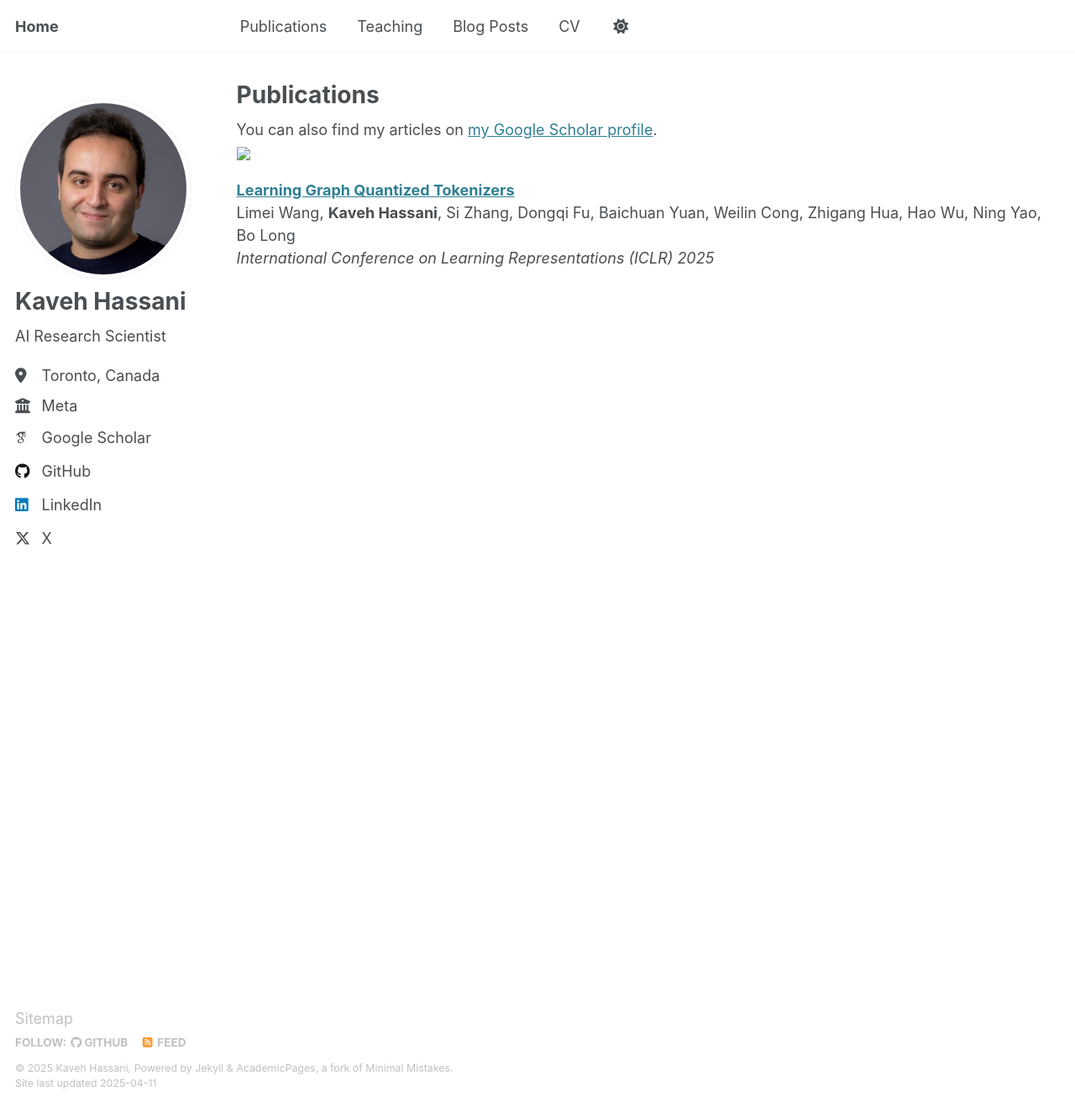
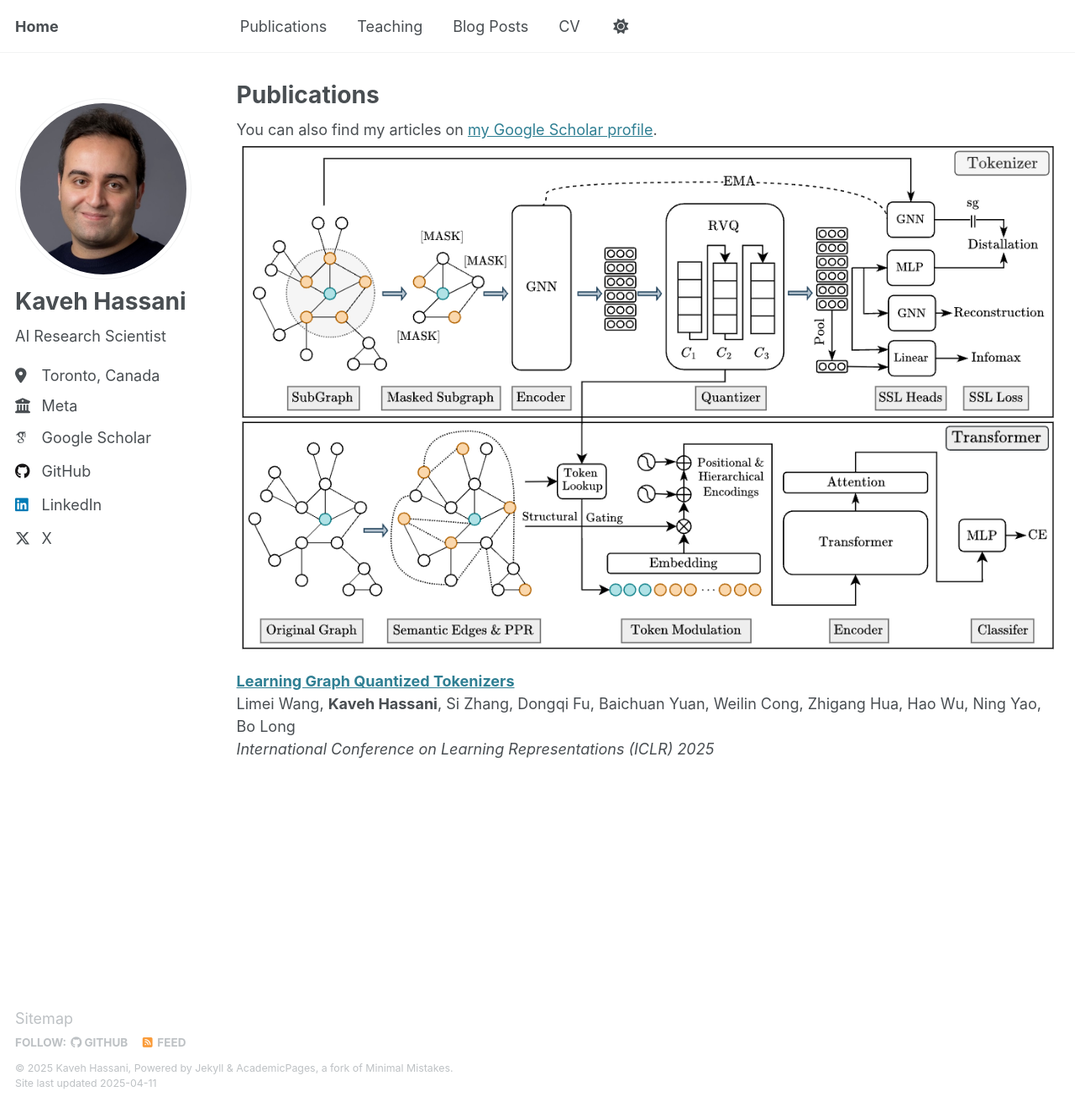
Before and after one commit to kavehhassani/kavehhassani.github.io, a Jekyll site: the page built from _pages/publications.html, in a window 1280 px wide and 1319 px high. Shown: the whole window at 84% size. Built offline with Jekyll 4.4.1, drawn with Linux system fonts in a browser that asks for light colours; some web fonts are replaced.

Commit message:
Update publications.html

```diff
--- a/_pages/publications.html
+++ b/_pages/publications.html
@@ -18,7 +18,7 @@ author_profile: true
 
 <tr id="piggyback">
 <td width="25%" valign="top">
-<img id="teaser" src="gqt.png">
+<img id="teaser" src="/images/gqt.png">
 </td>
 <td width="75%" valign="center">
 <p>
```
